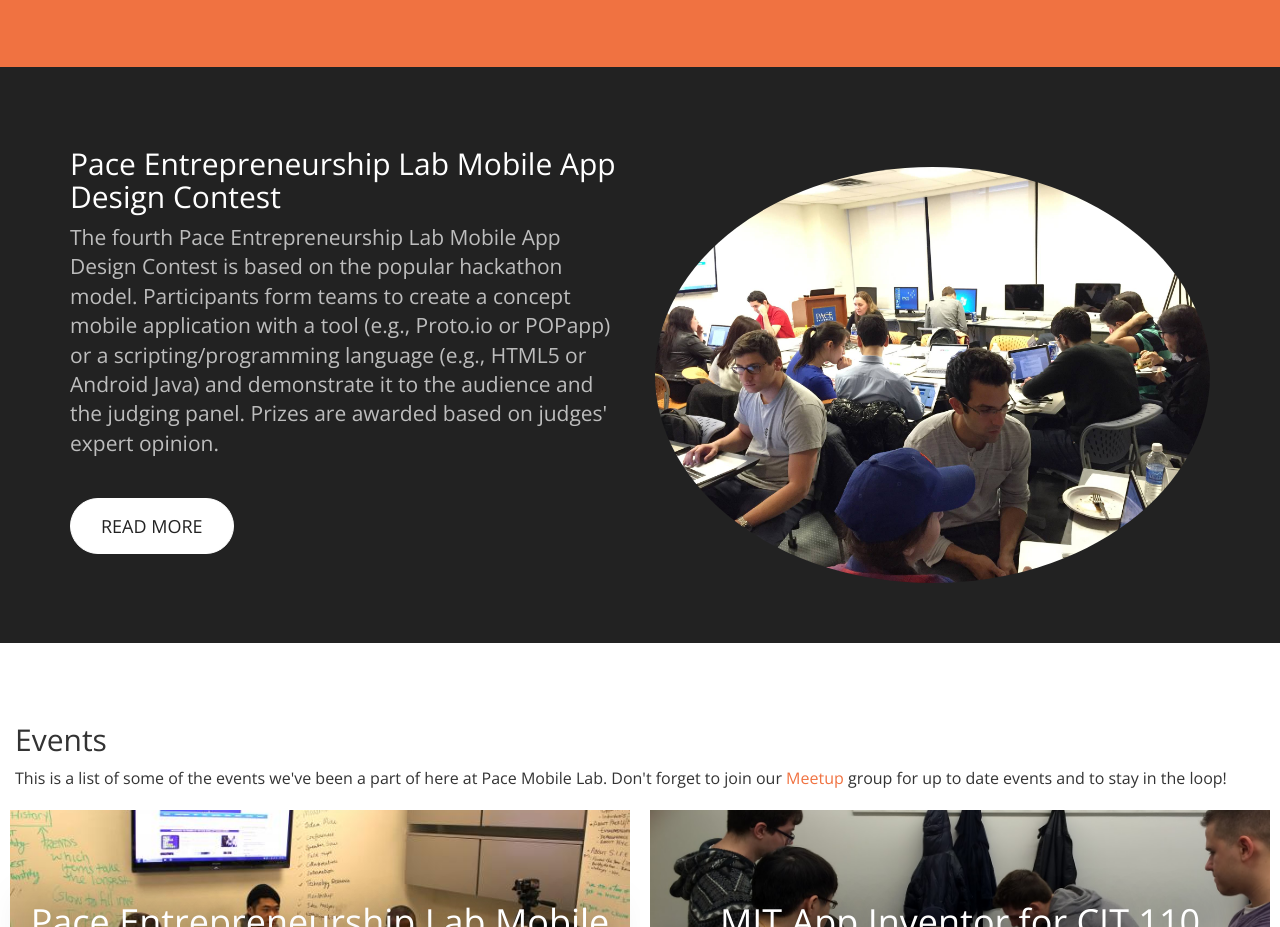
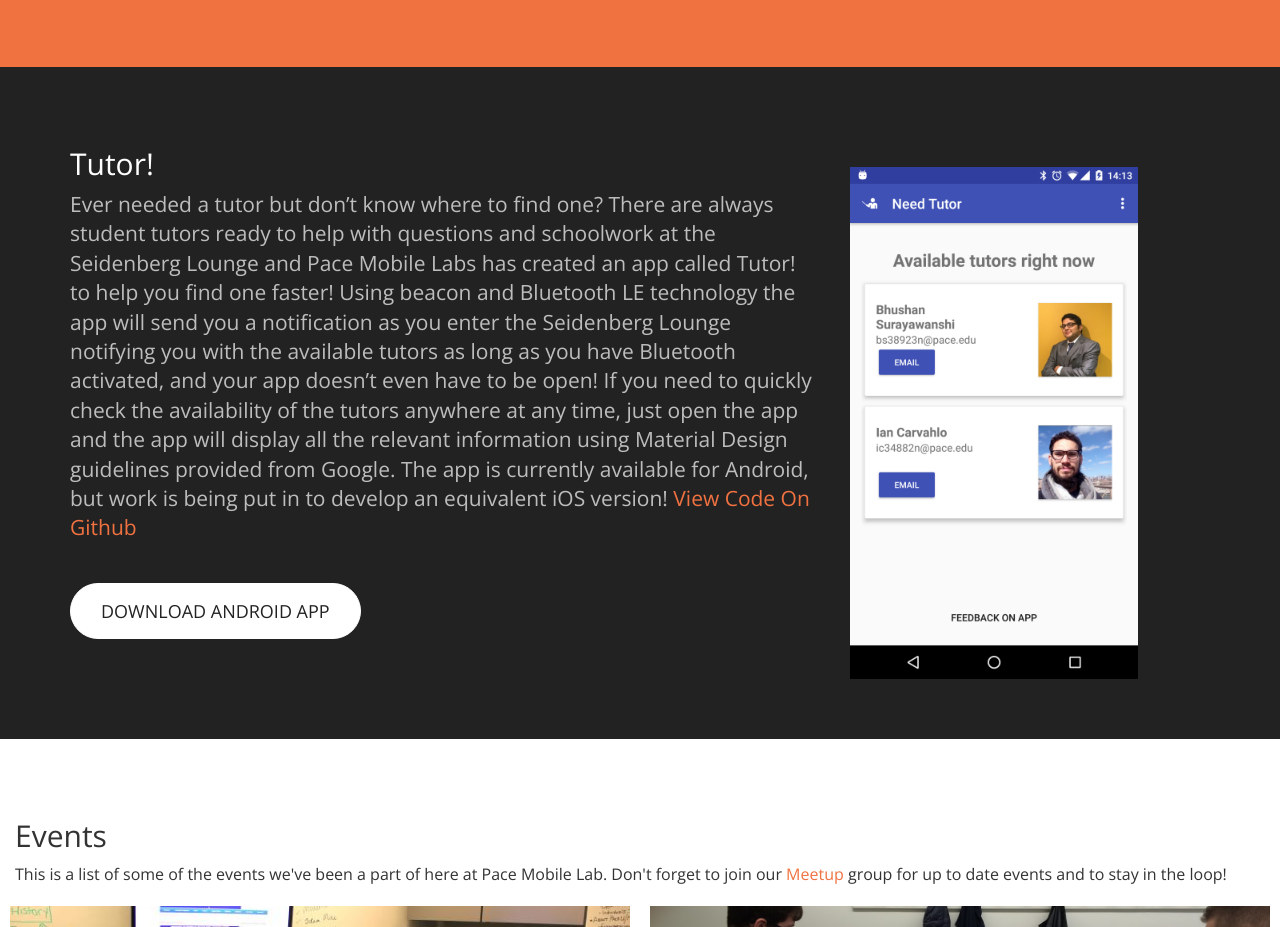
Before and after one commit to geekmlle/Pace-Mobile-Lab, a plain HTML site: page index.html in a window 1280 px wide. Shown: the part 1162-2089 px from the top of the page. Drawn offline with nearby package versions, Linux system fonts and the light colour scheme.

Commit message:
Changed spotlight story and added images for Tutor! app.

```diff
--- a/css/custom.css
+++ b/css/custom.css
@@ -232,6 +232,14 @@
     background-repeat: no-repeat;
     background-size: 100%;
     background-position: 50% 50%;
+}
+
+.spotlight-image{
+    height:30%;
+    width:80%;
+    position:relative;
+    margin:0;
+    padding:0;
 }
 
 .team{
--- a/index.html
+++ b/index.html
@@ -118,18 +118,21 @@
     <section id="spotlight" class="content content-2">
         <div class="container">
             <div class="row">
-                <div class="col-sm-6">
-                    <h2 class="section-header">Pace Entrepreneurship Lab Mobile App Design Contest</h2>
-                    <p class="lead text-light">The fourth Pace Entrepreneurship Lab Mobile App Design Contest is based on the popular hackathon model. Participants form teams to create a concept mobile application with a tool (e.g., Proto.io or POPapp) or a scripting/programming language (e.g., HTML5 or Android Java) and demonstrate it to the audience and the judging panel. Prizes are awarded based on judges' expert opinion.</p>
+
+                <div class="col-sm-8">
+                    <h2 class="section-header">Tutor!</h2>
+                    <p class="lead text-light">Ever needed a tutor but don’t know where to find one? There are always student tutors ready to help with questions and schoolwork at the Seidenberg Lounge and Pace Mobile Labs has created an app called Tutor! to help you find one faster! Using beacon and Bluetooth LE technology the app will send you a notification as you enter the Seidenberg Lounge notifying you with the available tutors as long as you have Bluetooth activated, and your app doesn’t even have to be open! If you need to quickly check the availability of the tutors anywhere at any time, just open the app and the app will display all the relevant information using Material Design guidelines provided from Google.
+                        The app is currently available for Android, but work is being put in to develop an equivalent iOS version! <a href="#">View Code On Github</a> </p>
                     <br>
-                    <a href="http://www.pace.edu/lubin/departments-and-research-centers/entrepreneurship-lubin/entrepreneurship-lab/app-design-contest" class="btn btn-default btn-lg">Read More</a>
+                    <a href="http://bit.ly/paceneedtutor" class="btn btn-default btn-lg">Download Android App</a>
                 </div>
-                <div class="col-sm-6">
+                <div class="col-sm-4">
                     <br>
                     <br>
-                    <img class="img-responsive img-circle center-block" src="images/appDesignContest.jpg" alt="">
+                    <img class="img-responsive center-block spotlight-image" src="images/tutor_02.png" alt="">
                 </div>
             </div>
+
         </div>
     </section>
 
```
Also changed, not shown: images/appDock.jpg, images/cs639.JPG, images/dataDevelopment.JPG, images/tutor_01.png (added), images/tutor_02.png (added), images/tutor_icon3.png (added), 3 other files.
